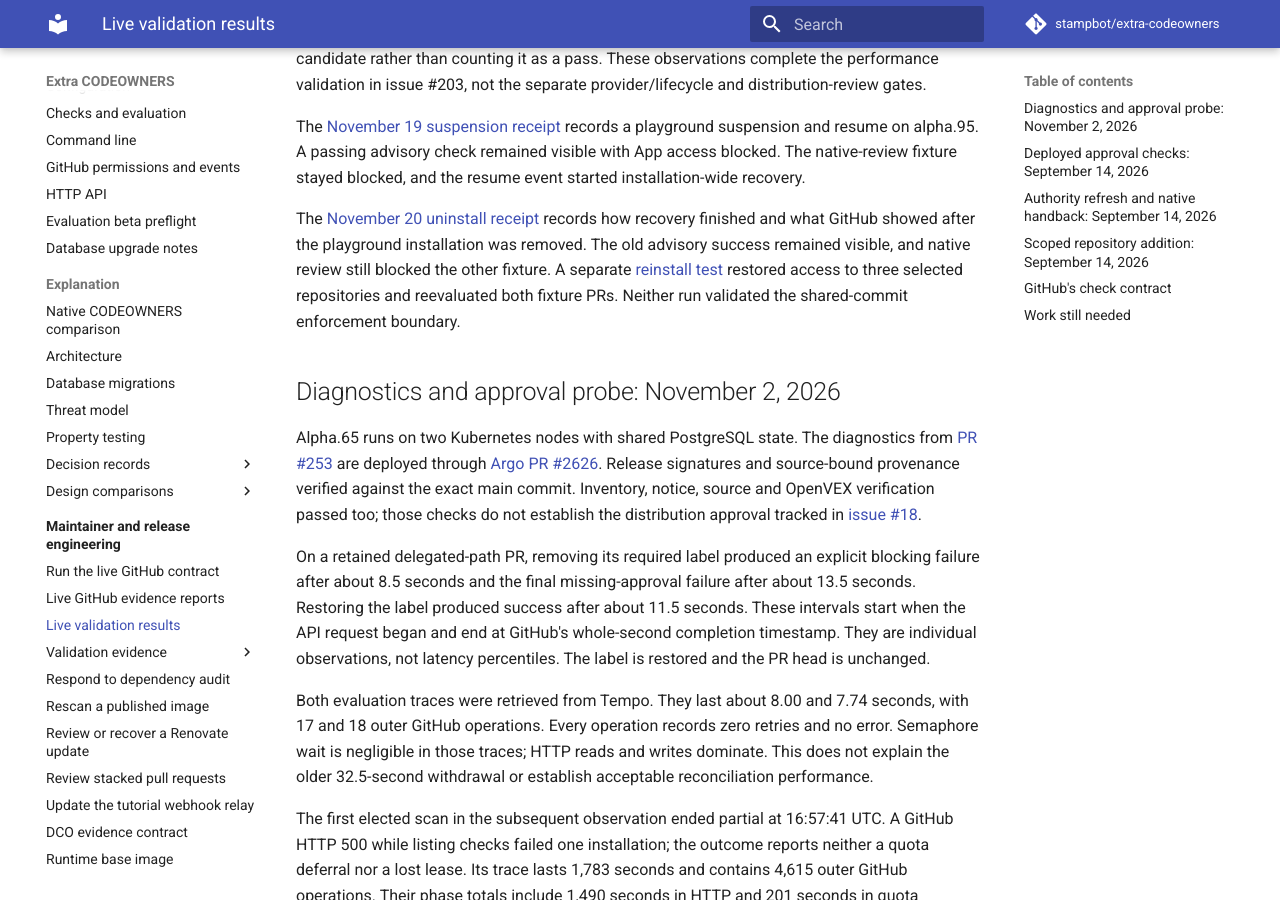
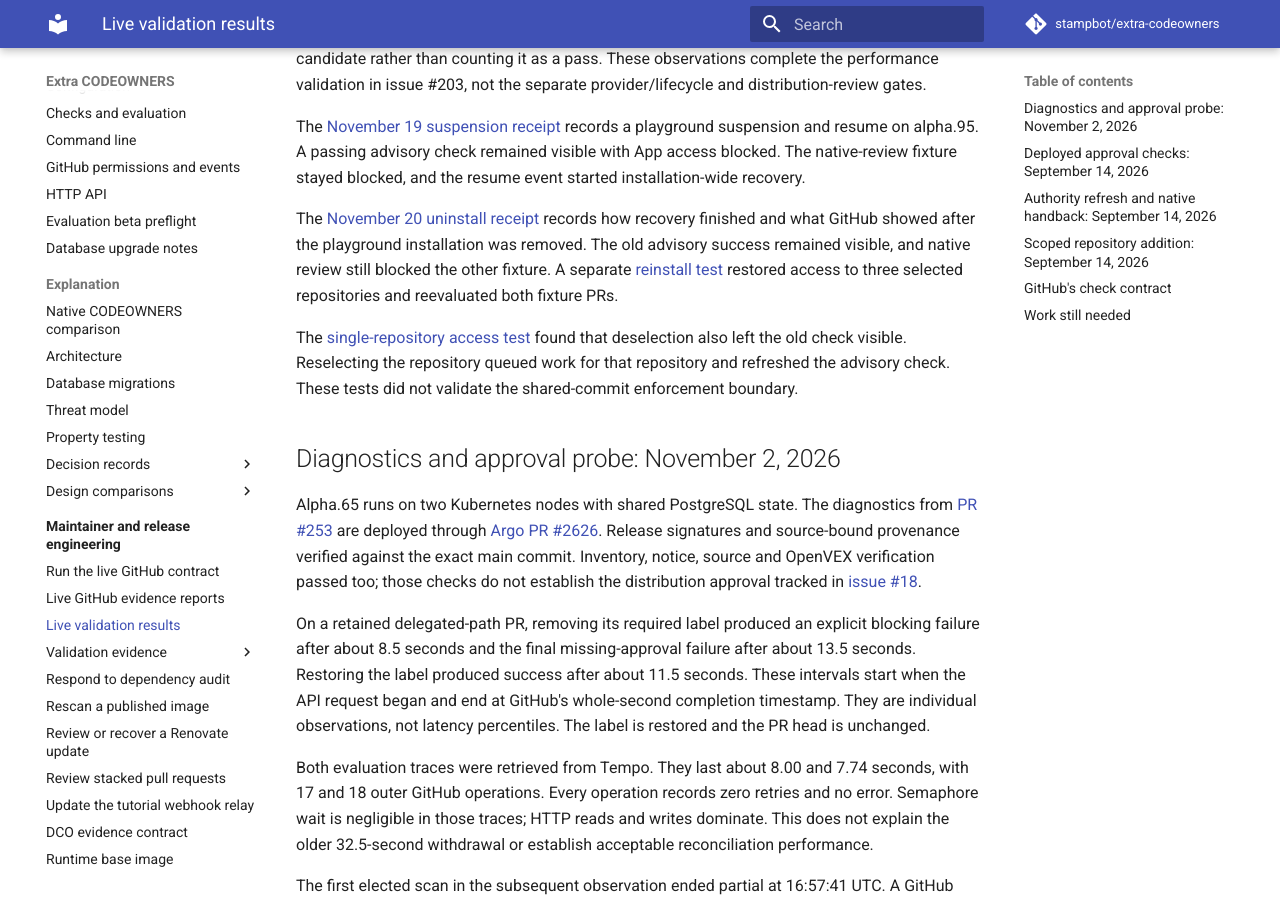
Before and after one commit to stampbot/extra-codeowners, an MkDocs documentation site: the page built from docs/maintainers/live-validation.md, in a window 1280 px wide and 900 px high, scrolled down 1477 px. Built offline with MkDocs 1.6.1 and Material for MkDocs 9.7.7, drawn with Linux system fonts in a browser that asks for light colours; comment, search, counter and statistics services are not loaded.

Commit message:
docs: record selected repository access round trip
Signed-off-by: Danny Sauer <github@dannysauer.com>

```diff
--- a/docs/maintainers/live-validation.md
+++ b/docs/maintainers/live-validation.md
@@ -86,7 +86,11 @@ installation was removed. The old advisory success remained visible, and
 native review still blocked the other fixture. A separate
 [reinstall test](evidence/2026-11-20-installation-reinstall.md) restored
 access to three selected repositories and reevaluated both fixture PRs.
-Neither run validated the shared-commit enforcement boundary.
+
+The [single-repository access test](evidence/2026-11-20-selected-repository-access.md)
+found that deselection also left the old check visible. Reselecting the
+repository queued work for that repository and refreshed the advisory check.
+These tests did not validate the shared-commit enforcement boundary.
 
 ## Diagnostics and approval probe: November 2, 2026
 
--- a/mkdocs.yml
+++ b/mkdocs.yml
@@ -101,6 +101,7 @@ nav:
           - November installation suspension and recovery: maintainers/evidence/2026-11-19-installation-suspend-resume.md
           - November installation uninstall: maintainers/evidence/2026-11-20-installation-uninstall.md
           - November selected-repository reinstall: maintainers/evidence/2026-11-20-installation-reinstall.md
+          - November single-repository access: maintainers/evidence/2026-11-20-selected-repository-access.md
       - Respond to dependency audit: how-to/respond-to-dependency-audit.md
       - Rescan a published image: how-to/rescan-published-image.md
       - Review or recover a Renovate update: how-to/manage-renovate-updates.md
```
Also changed, not shown: docs/how-to/operate.md (+4 -1 lines), docs/maintainers/evidence/2026-11-20-selected-repository-access.md (added, +40 -0 lines), docs/maintainers/evidence/index.md (+1 -0 lines).
